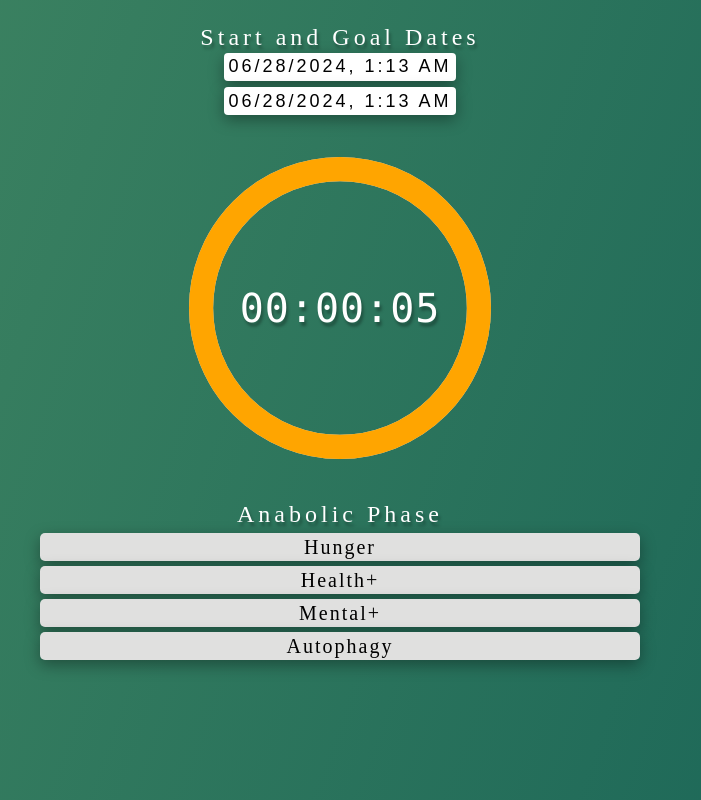
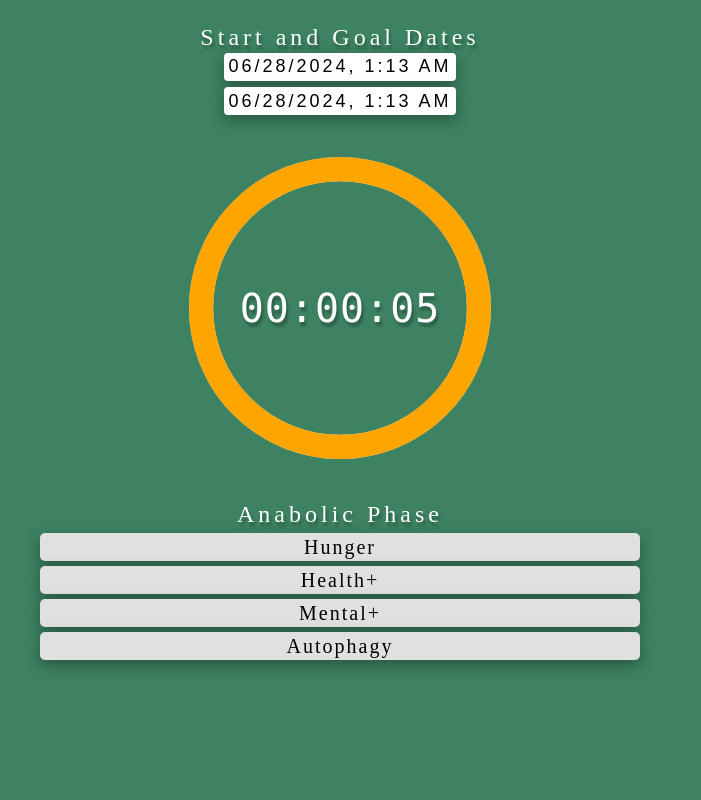
Before and after one commit to OdreZZ/fasting-tracker-frontend, a Next.js app: page / in a window 1280 px wide. Shown: the whole page, without its empty margins (300-1001 px from the left). Built offline with nearby package versions, Linux system fonts and the light colour scheme.

Commit message:
Removed gradient

```diff
--- a/styles/Container.module.css
+++ b/styles/Container.module.css
@@ -4,7 +4,7 @@
     overflow: auto;
     scrollbar-width: none;
     -ms-overflow-style: none;
-    background-image: linear-gradient( 109.6deg,  rgba(61,131,97,1) 11.2%, rgba(28,103,88,1) 91.1% );
+    background-color: #3D8361;
 }
 
 .rootContainer::-webkit-scrollbar {
```
